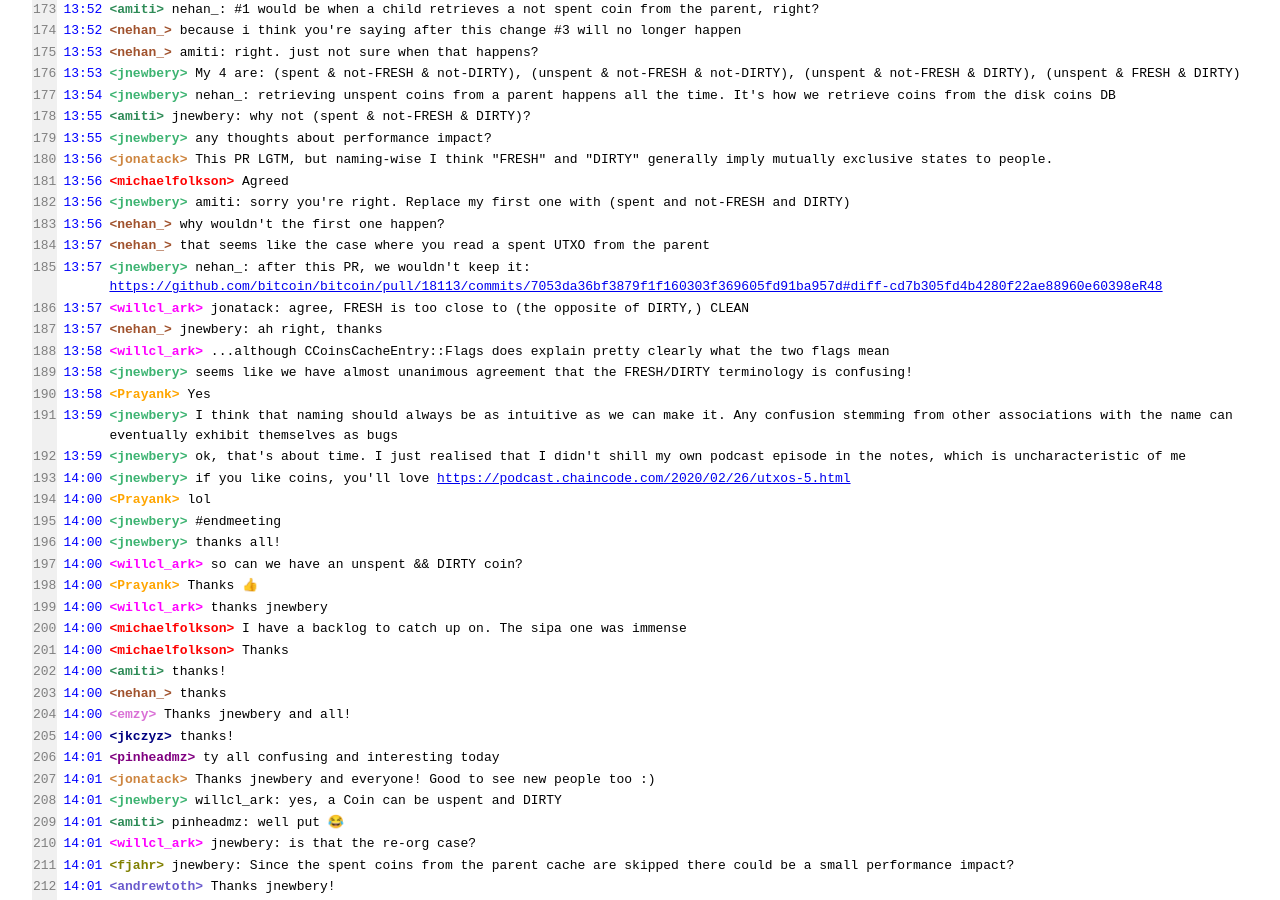
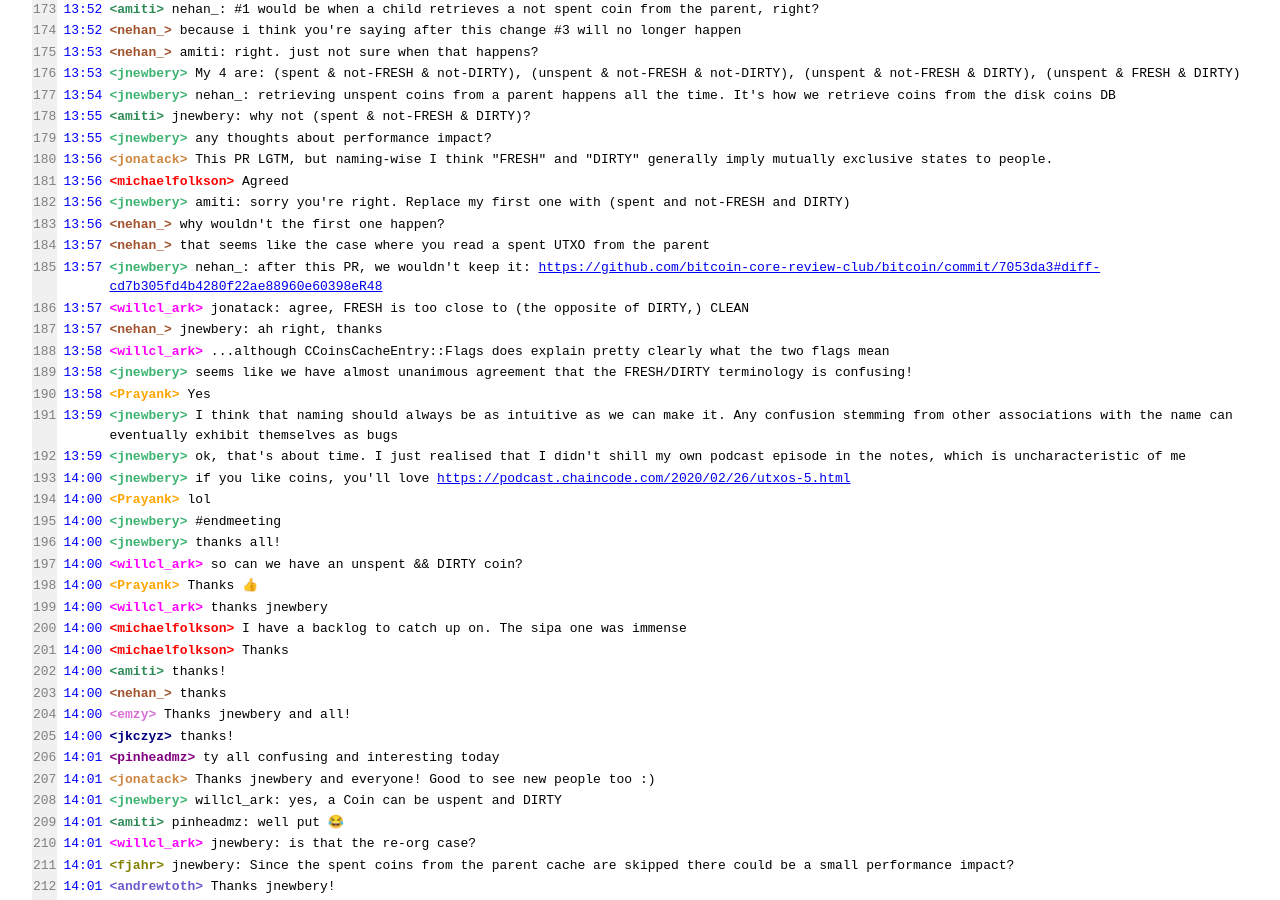
Before and after one commit to bitcoin-core-review-club/website, a Jekyll site: the page built from _posts/2020-03-18-#18113.md, in a window 1280 px wide and 900 px high, scrolled down 6158 px. Built offline with Jekyll 4.4.1, drawn with Linux system fonts in a browser that asks for light colours; some of the changed lines change nothing that is shown.

Commit message:
n18113: fix link that changed from 200 to 404

```diff
--- a/_posts/2020-03-18-#18113.md
+++ b/_posts/2020-03-18-#18113.md
@@ -264,7 +264,7 @@ A summary of the validity of possible states, with explanation:
 13:56 < jnewbery> amiti: sorry you're right. Replace my first one with (spent and not-FRESH and DIRTY)
 13:56 < nehan_> why wouldn't the first one happen?
 13:57 < nehan_> that seems like the case where you read a spent UTXO from the parent
-13:57 < jnewbery> nehan_: after this PR, we wouldn't keep it: https://github.com/bitcoin/bitcoin/pull/18113/commits/7053da36bf3879f1f160303f369605fd91ba957d#diff-cd7b305fd4b4280f22ae88960e60398eR48
+13:57 < jnewbery> nehan_: after this PR, we wouldn't keep it: https://github.com/bitcoin-core-review-club/bitcoin/commit/7053da3#diff-cd7b305fd4b4280f22ae88960e60398eR48
 13:57 < willcl_ark> jonatack: agree, FRESH is too close to (the opposite of DIRTY,) CLEAN
 13:57 < nehan_> jnewbery: ah right, thanks
 13:58 < willcl_ark> ...although CCoinsCacheEntry::Flags does explain pretty clearly what the two flags mean
```
